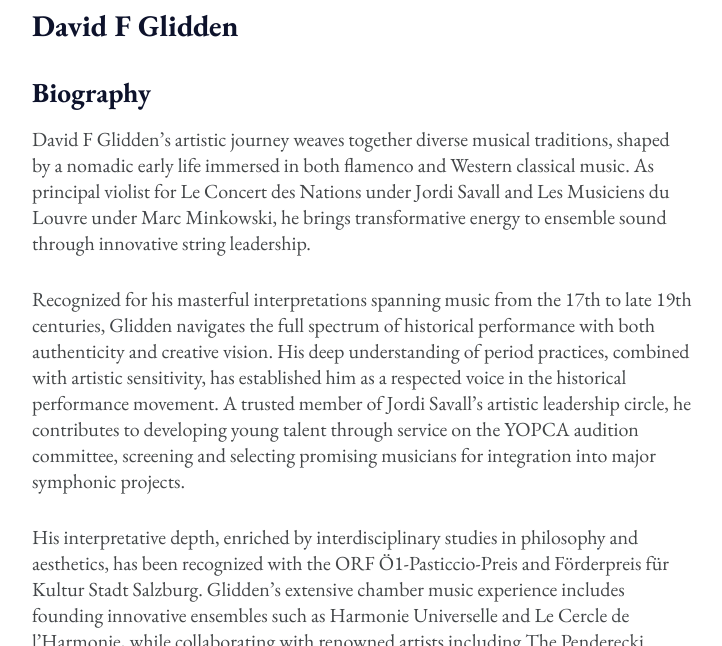
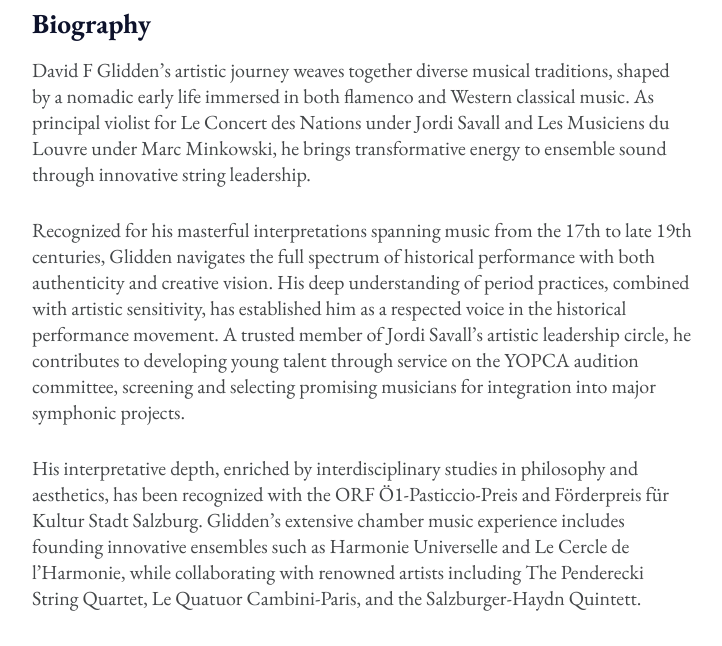
Before and after one commit to davidglidden/davidglidden.github.io, a Jekyll site: the page built from about.md, in a window 1280 px wide and 900 px high, scrolled down 437 px, cut to the strip 254-900 px from the top of the window. Shown: the whole strip, without its empty margins (278-1000 px from the left). Built offline with Jekyll 4.4.1, drawn with Linux system fonts in a browser that asks for light colours.

Commit message:
Update about.md
removed redundant name

```diff
--- a/about.md
+++ b/about.md
@@ -8,8 +8,6 @@
 ---
 
 <img src="/assets/img/dfg.jpg">
-
-# David F Glidden
 
 ## Biography
 
```
